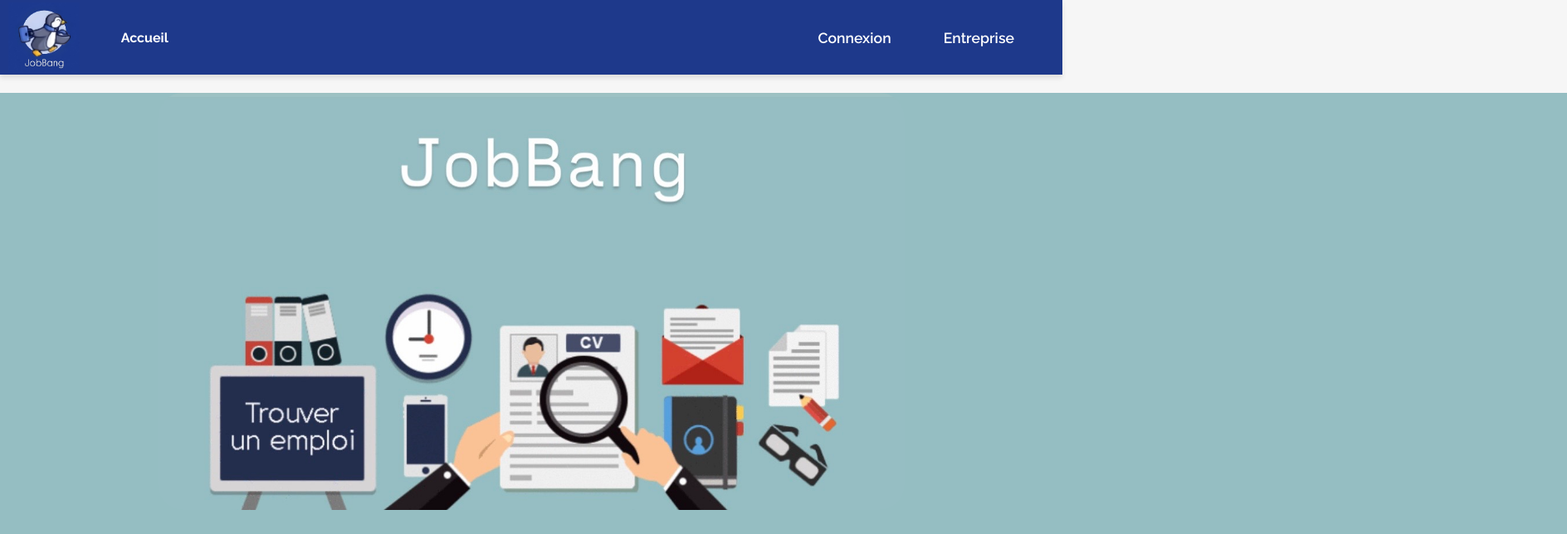
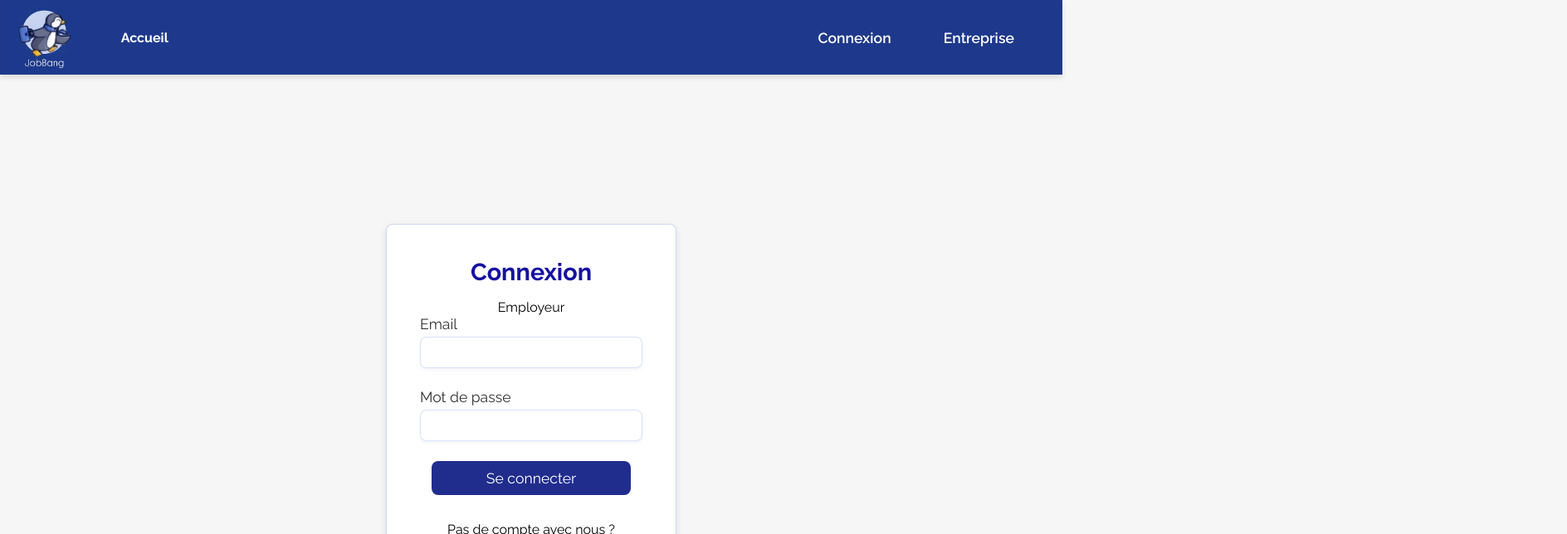
Before and after one commit to InesSaidiBenz/jobbanglinainesFIN, a React (Create React App) app in the folder frontend/: page /conent in a window 1280 px wide. Before the commit this address led to /. Shown: the top 644 px of the page at 83% size, 1888 px wide, since content can reach past the window. Built offline with nearby package versions, Linux system fonts and the light colour scheme; no server answers.

Commit message:
push , data

```diff
--- a/frontend/src/App.js
+++ b/frontend/src/App.js
@@ -29,8 +29,8 @@
 <Route path="/ins" element={<Inscription />} />
 <Route path="/ent" element={<Entreprise />} />
 <Route path="/inscent" element={<InscriptionEnt />} />
-{/* Selon si lentreprise n'est pas connecter, le navigate vers.... jai mis / car je ne sais pas, cest un exemple, regarder video16 au pire  */}
-<Route path="/conent" element={entreprise ? <ConnexionEnt /> :<Navigate to="/" />} />
+{/* Selon si lentreprise n'est pas connecter, le navigate vers.... jai mis / car je ne sais pas, cest un exemple, regarder video16 au pire  :<Navigate to="/" entreprise ? */}
+<Route path="/conent" element={ <ConnexionEnt /> } />
 <Route
         path="/cand"
         element={<Candidat likedJobs={likedJobs} setLikedJobs={setLikedJobs} />}
--- a/frontend/src/components/MesAnnonces/EmploiDetails.js
+++ b/frontend/src/components/MesAnnonces/EmploiDetails.js
@@ -69,6 +69,7 @@
       body: JSON.stringify(editedEmploi),
       headers: {
         'Content-Type': 'application/json',
+        'Authorization': `Bearer ${entreprise.token}`
       },
     });
     const json = await response.json();
--- a/frontend/src/data/candidats.js
+++ b/frontend/src/data/candidats.js
@@ -10,7 +10,7 @@
   {
     nom: "Alice Dupont",
     email: "alice.dupont@gmail.com",
-    mot_de_passe: "Pass1234"
+    mot_de_passe: "Pass1234!"
   },
   {
     nom: "Benoît Martin",
```
